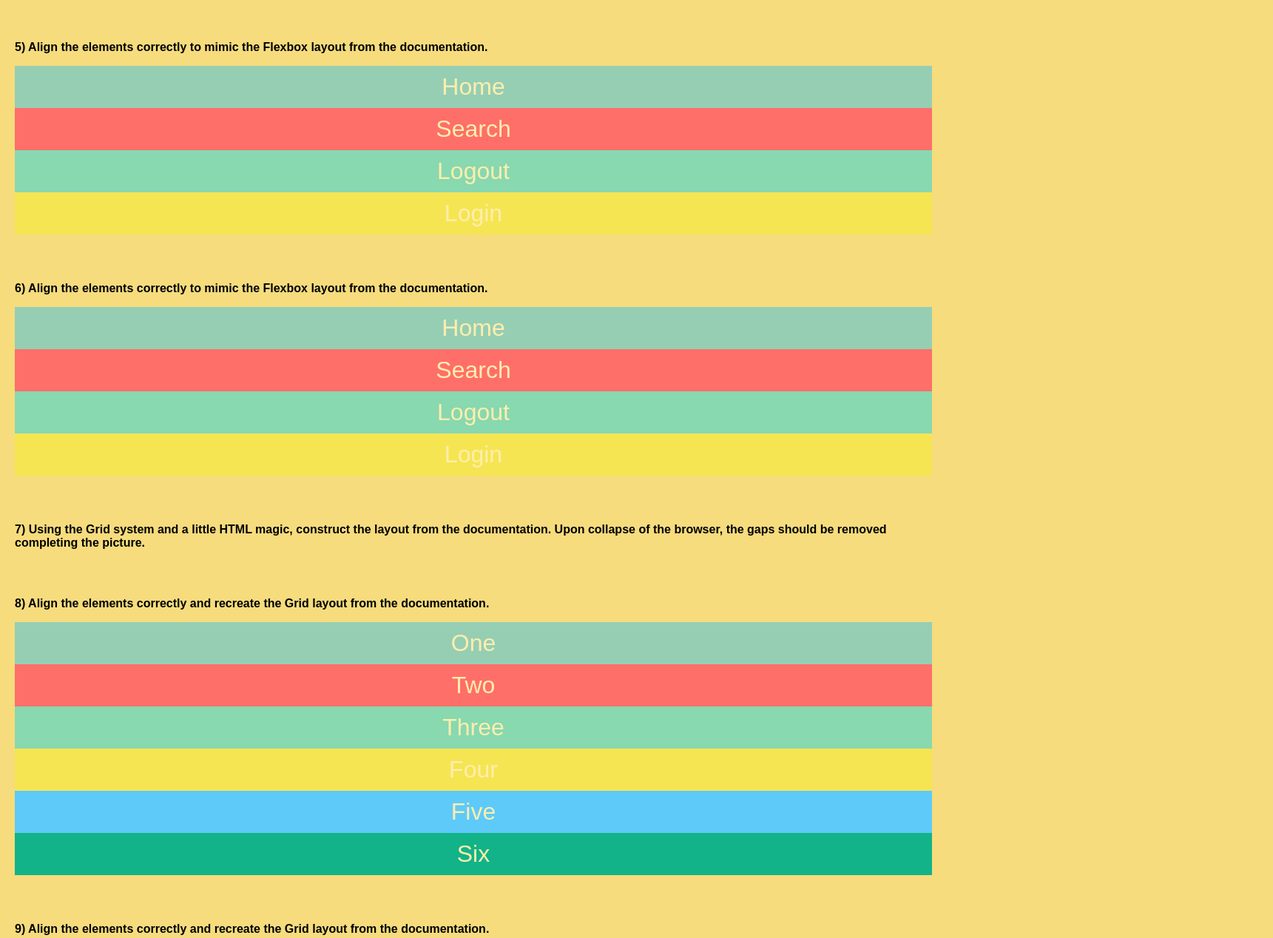
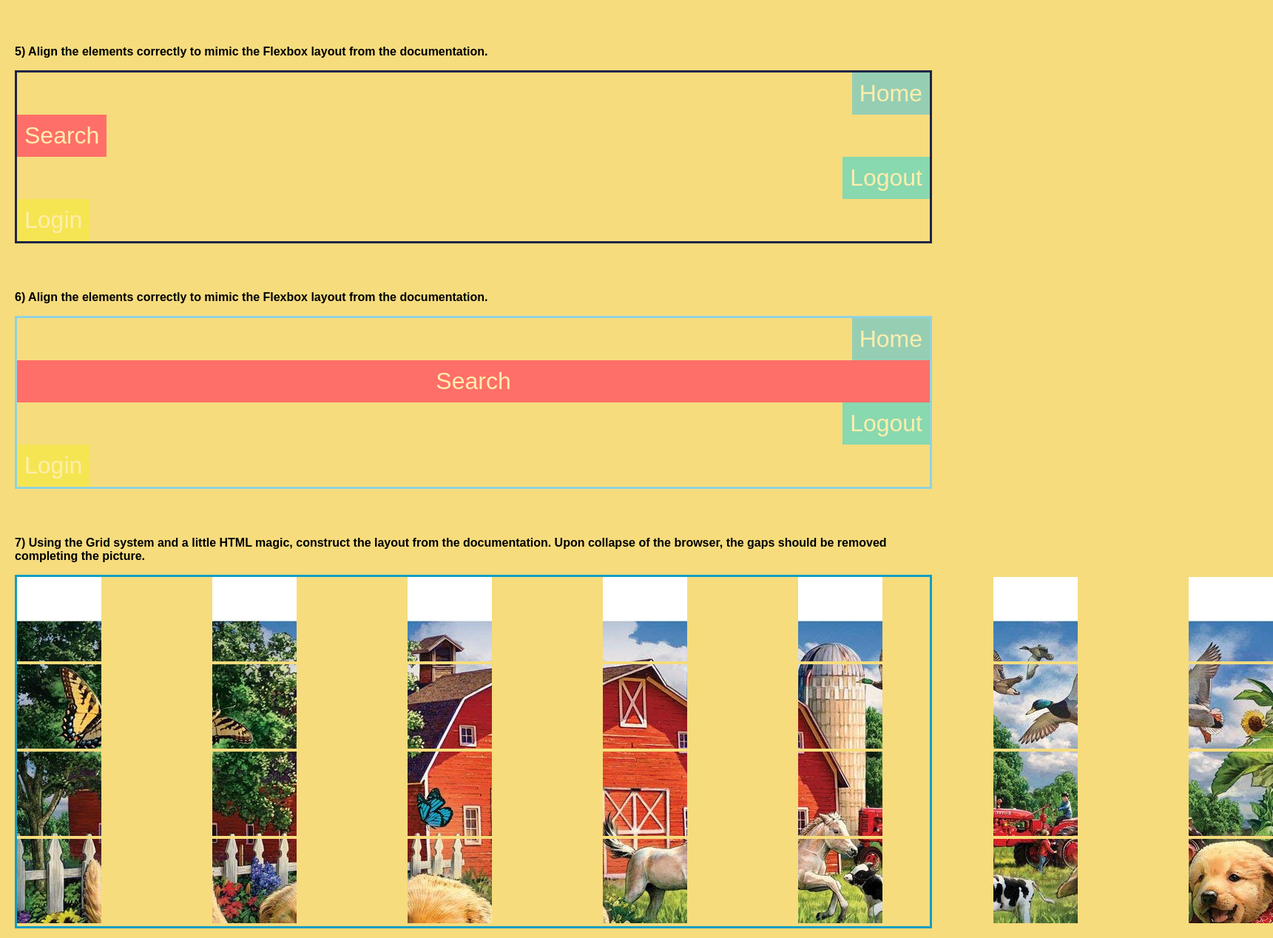
Before and after one commit to srirachy/css-grid-and-flexbox-assignment, a plain HTML site: page index.html in a window 1280 px wide. Shown: the part 976-2244 px from the top of the page at 74% size, 1721 px wide, since content can reach past the window. Drawn offline with Linux system fonts and the light colour scheme.

Commit message:
add code for remaining questions. need to fix q_seven and q_eleven

```diff
--- a/assets/css/style.css
+++ b/assets/css/style.css
@@ -11,18 +11,9 @@
   display: flex;
 }
 
-.Home1{
+.Home1, .Search1, .Logout1{
   flex-grow: 1;
 }
-
-.Search1{
-  flex-grow: 1;
-}
-
-.Logout1{
-  flex-grow: 1;
-}
-
 
 /*(2) Your answer goes below here for question #2 please use the border below */
 /* border: 3px solid #1f2546; */
@@ -42,15 +33,7 @@
     display: flex;
   }
 
-  .Home2{
-    flex-grow: 1;
-  }
-
-  .Search2{
-    flex-grow: 1;
-  }
-
-  .Login2{
+  .Home2, .Search2, .Login2{
     flex-grow: 1;
   }
 }
@@ -64,38 +47,132 @@
   flex-direction: column-reverse;
 }
 
-
 /*(4) Your answer goes below here for question #4 please use the border below */
 /* border: 3px solid #e33618; */
+.question4{
+  border: 3px solid #e33618;
+  display: flex;
+  flex-direction: column;
+}
+
+.Home4, .Logout4{
+  align-self: flex-end;
+}
+
+.Search4{
+  align-self: center;
+}
+
+.Login4{
+  align-self: flex-start;
+}
 
 
 /*(5) Your answer goes below here for question #5 please use the border below */
 /* border: 3px solid #1f2546; */
+.question5{
+  border: 3px solid #1f2546;
+  display: flex;
+  flex-direction: column;
+}
 
+.Home5, .Logout5{
+  align-self: flex-end;
+}
+
+.Search5, .Login5{
+  align-self: flex-start;
+}
 
 /*(6) Your answer goes below here for question #6 please use the border below */
 /* border: 3px solid #91d2e0 */
 
+.question6{
+  border: 3px solid #91d2e0;
+  display: flex;
+  flex-direction: column;
+}
+
+.Home6, .Logout6{
+  align-self: flex-end;
+}
+
+.Search6{
+  flex-grow: 1;
+}
+
+.Login6{
+  align-self: flex-start;
+}
+
 
 /*(7) Your answer goes below here for question #7 please use the border below */
 /* border: 3px solid #139dc2; */
+.question7{
+  border: 3px solid #139dc2;
+}
 
+.qseven_row{
+  display: grid;
+  grid-template-columns: auto auto auto auto auto auto auto;
+  grid-template-rows: auto auto auto auto;
+}
+
+/* .qseven_col{
+
+} */
+
+/* adjust the min/max widths tomorr */
+@media only screen and (min-width: 601px){
+  .qseven_row{
+    grid-column-gap: 150px;
+  }
+}
+
+@media only screen and (max-width: 600px){
+  .qseven_row{
+    grid-gap: 0;
+  }
+}
 
 /*(8) Your answer goes below here for question #8 please use the border & background below */
 /* border: 3px solid #7b8ac7; */
 /* background-color: #bad3e2; */
+.question8{
+  border: 3px solid #7b8ac7;
+  background-color: #bad3e2;
+  display: grid;
+  grid-template-columns: auto auto auto;
+}
 
 
 /*(9) Your answer goes below here for question #9 please use the border & background below */
 /* border: 3px solid #7b8ac7; */
 /* background-color: #bad3e2; */
+.question9{
+  border: 3px solid #7b8ac7;
+  background-color: #bad3e2;
+  display: grid;
+  grid-template-columns: auto auto auto auto;
+}
 
 
 /*(10) Your answer goes below here for question #10 please use the border & background below */
 /* border: 3px solid #b8f9df; */
 /* background-color: #bad3e2; */
-
+.question10{
+  border: 3px solid #b8f9df;
+  background-color: #bad3e2;
+  display: grid;
+  grid-template-columns: 35% 15% 35% 15%;
+}
 
 /*(11) Your answer goes below here for question #11 please use the border & background below */
 /* border: 3px solid #7f798a; */
 /* background-color: #bad3e2; */
+.question11{
+  /* need to look up how to combine two items into a row or something like that */
+  border: 3px solid #7f798a;
+  background-color: #bad3e2;
+  display: grid;
+}
--- a/index.html
+++ b/index.html
@@ -11,7 +11,7 @@
 </head>
 
 <body>
-  <h1>Flexbox & Grid Assignment - INSERT YOUR NAME HERE</h1>
+  <h1>Flexbox & Grid Assignment - Casey Reyes</h1>
 
   <section>
     <p> 1) Recreate the Flexbox layout from the documentation and make all three elements equal width.</p>
@@ -75,7 +75,57 @@
       documentation. Upon collapse of the browser, the gaps should be removed completing the picture.</p>
     <section class="question7">
       <!-- Your answer to question #7 goes below here -->
+      <div class = "qseven_row">
+        <div class="qseven_col" id="col_one">
+          <img src="./assets/images/28.jpg">
+          <img src="./assets/images/21.jpg">
+          <img src="./assets/images/14.jpg">
+          <img src="./assets/images/7.jpg">
+        </div>
 
+        <div class="qseven_col" id="col_two">
+          <img src="./assets/images/27.jpg">
+          <img src="./assets/images/20.jpg">
+          <img src="./assets/images/13.jpg">
+          <img src="./assets/images/6.jpg">
+        </div>
+
+        <div class="qseven_col" id="col_three">
+          <img src="./assets/images/26.jpg">
+          <img src="./assets/images/19.jpg">
+          <img src="./assets/images/12.jpg">
+          <img src="./assets/images/5.jpg">
+        </div>
+
+        <div class="qseven_col" id="col_four">
+          <img src="./assets/images/25.jpg">
+          <img src="./assets/images/18.jpg">
+          <img src="./assets/images/11.jpg">
+          <img src="./assets/images/4.jpg">
+        </div>
+
+        <div class="qseven_col" id="col_five">
+          <img src="./assets/images/24.jpg">
+          <img src="./assets/images/17.jpg">
+          <img src="./assets/images/10.jpg">
+          <img src="./assets/images/3.jpg">
+        </div>
+
+        <div class="qseven_col" id="col_six">
+          <img src="./assets/images/23.jpg">
+          <img src="./assets/images/16.jpg">
+          <img src="./assets/images/9.jpg">
+          <img src="./assets/images/2.jpg">
+        </div>
+
+        <div class="qseven_col" id="col_seven">
+          <img src="./assets/images/22.jpg">
+          <img src="./assets/images/15.jpg">
+          <img src="./assets/images/8.jpg">
+          <img src="./assets/images/1.jpg">
+        </div>
+
+      </div>
     </section>
   </section>
 
```
